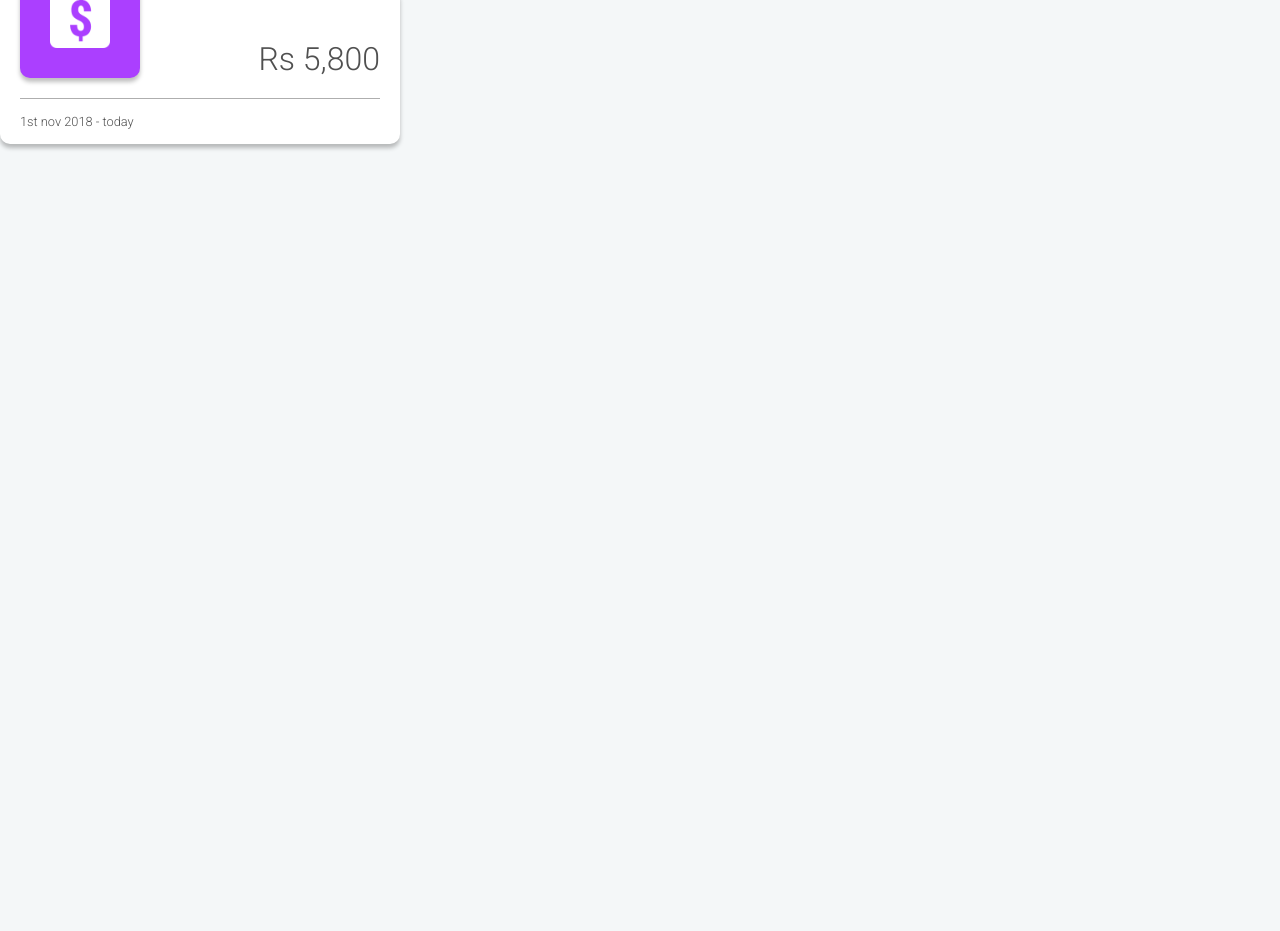
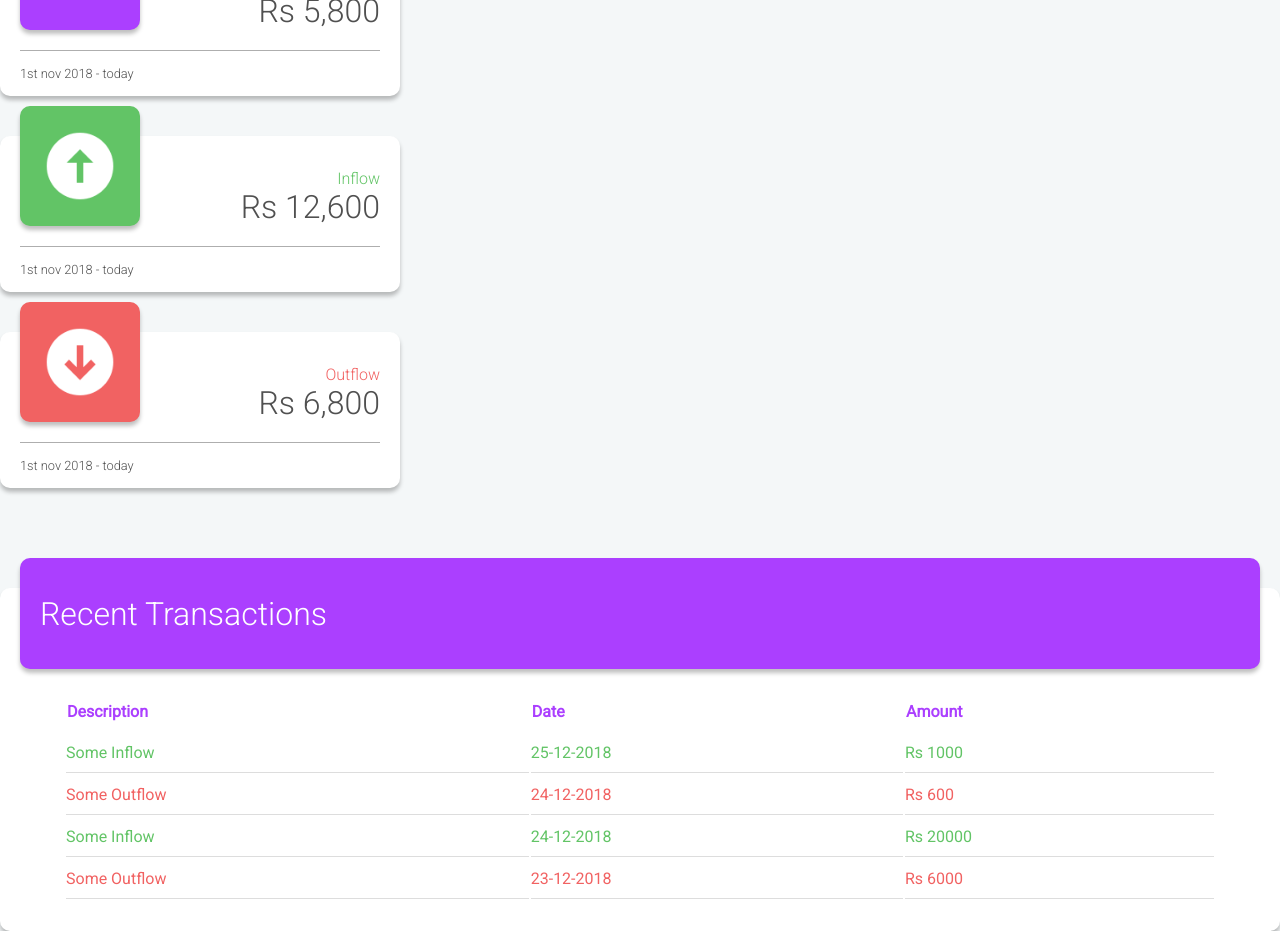
Before and after one commit to senalwijeratne/react-moneymanager, a React (Create React App) app: page / in a window 1280 px wide. Shown: the part 100-1031 px from the top of the page. Before the commit the page ends 800 px from the top, so only its background shows below. Built offline with nearby package versions, Linux system fonts and the light colour scheme.

Commit message:
TransactionTable component

```diff
--- a/src/App.js
+++ b/src/App.js
@@ -1,8 +1,11 @@
 import React, { Component } from 'react'
 import styled from 'styled-components'
-import icon from './icons/dollar.png'
+import dollarIcon from './icons/dollar.png'
+import upArrowIcon from './icons/arrow-up.png'
+import downArrowIcon from './icons/arrow-down.png'
 
 import FlashCard from './components/FlashCard'
+import TransactionTable from './components/TransactionTable'
 
 const AppContainer = styled.div`
   text-align: center;
@@ -12,8 +15,25 @@ class App extends Component {
   render() {
     return (
       <AppContainer>
-        <h2>Main React App</h2>
-        <FlashCard icon={icon} bgColor={'#ab3fff'} amount={'5800'} />
+        <FlashCard
+          cardType={'Balance'}
+          icon={dollarIcon}
+          bgColor={'#ab3fff'}
+          amount={'5800'}
+        />
+        <FlashCard
+          cardType={'Inflow'}
+          icon={upArrowIcon}
+          bgColor={'#62C466'}
+          amount={'12600'}
+        />
+        <FlashCard
+          cardType={'Outflow'}
+          icon={downArrowIcon}
+          bgColor={'#F16262'}
+          amount={'6800'}
+        />
+        <TransactionTable />
       </AppContainer>
     )
   }
--- /dev/null
+++ b/src/components/TransactionTable.js
@@ -0,0 +1,87 @@
+import React from 'react'
+import styled from 'styled-components'
+
+const TableContainer = styled.div`
+  display: flex;
+  flex-direction: column;
+  width: 100%;
+  min-height: 200px;
+  margin-top: 100px;
+  background: #ffffff;
+  box-shadow: 0px 4px 4px rgba(0, 0, 0, 0.25);
+  border-radius: 10px;
+  div {
+    display: flex;
+    flex-direction: row;
+    margin: -30px 20px 0px 20px;
+    box-shadow: 0px 4px 4px rgba(0, 0, 0, 0.25);
+    border-radius: 10px;
+    background: #ab3fff;
+    border-radius: 10px;
+  }
+  div > h2 {
+    font-family: Roboto;
+    font-style: normal;
+    font-weight: 300;
+    padding: 10px 20px 10px 20px;
+    line-height: normal;
+    font-size: 2rem;
+    color: #ffffff;
+  }
+`
+
+const Table = styled.table`
+  text-align: left;
+  margin: 30px 5% 30px 5%;
+  th {
+    color: #ab3fff;
+    padding-bottom: 10px;
+  }
+  td {
+    padding: 10px 0px 10px 0px;
+    border-bottom: 1px solid #ddd;
+  }
+`
+
+const TableRow = styled.tr`
+  color: ${props => (props.inflow ? '#62C466' : '#F16262')};
+`
+
+const TransactionTable = props => {
+  return (
+    <TableContainer>
+      <div>
+        <h2>Recent Transactions</h2>
+      </div>
+      <Table>
+        <tr>
+          <th>Description</th>
+          <th>Date</th>
+          <th>Amount</th>
+        </tr>
+        <TableRow inflow={true}>
+          <td>Some Inflow</td>
+          <td>25-12-2018</td>
+          <td>Rs 1000</td>
+        </TableRow>
+        <TableRow inflow={false}>
+          <td>Some Outflow</td>
+          <td>24-12-2018</td>
+          <td>Rs 600</td>
+        </TableRow>
+        <TableRow inflow={true}>
+          <td>Some Inflow</td>
+          <td>24-12-2018</td>
+          <td>Rs 20000</td>
+        </TableRow>
+        <TableRow inflow={false}>
+          <td>Some Outflow</td>
+          <td>23-12-2018</td>
+          <td>Rs 6000</td>
+        </TableRow>
+      </Table>
+    </TableContainer>
+  )
+}
+
+export default TransactionTable
```
